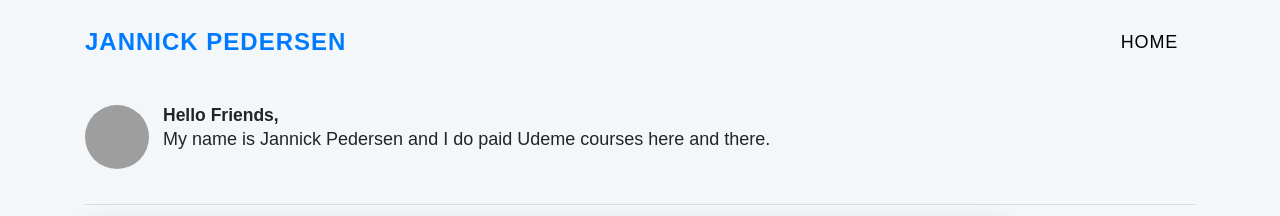
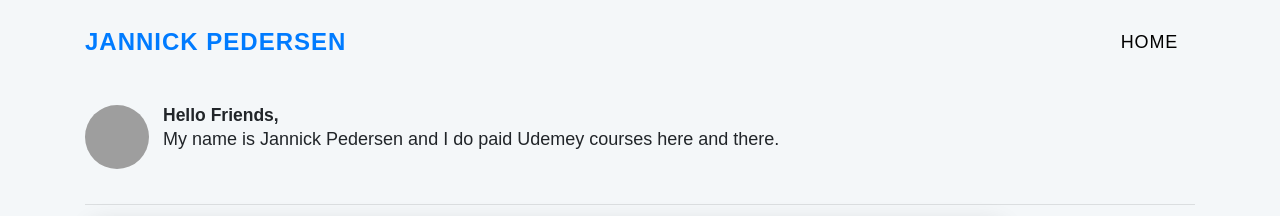
Before and after one commit to JannickPepe/Udemy_NextJS_ServerlessBlog, a Next.js app: page / in a window 1280 px wide. Shown: the top 216 px of the page. Built offline with nearby package versions, Linux system fonts and the light colour scheme; grey boxes are pictures that could not be loaded.

Commit message:
modify text

```diff
--- a/components/AuthorIntro.js
+++ b/components/AuthorIntro.js
@@ -16,7 +16,7 @@ const AuthorIntro = () =>
             <Media.Body>
             <h5 className="font-weight-bold mb-0">Hello Friends,</h5>
             <p className="welcome-text">
-            My name is Jannick Pedersen and I do paid Udeme courses here and there.
+            My name is Jannick Pedersen and I do paid Udemey courses here and there.
             </p>
             </Media.Body>
         </Media>
```
